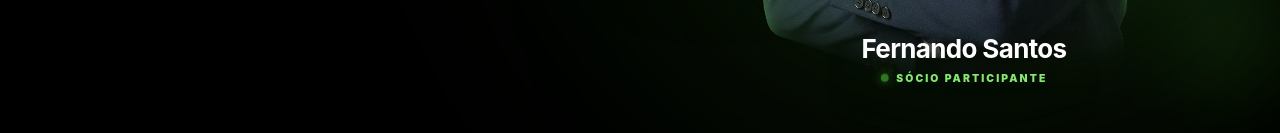
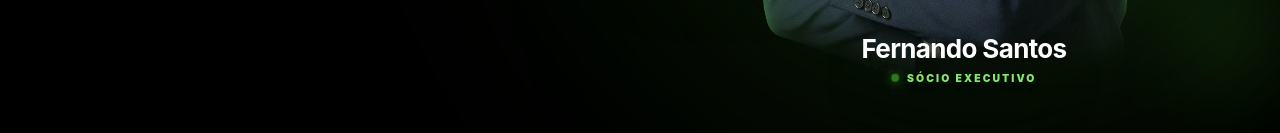
Before and after one commit to nandographs/landing-gfi, a React (Vite) app: page / in a window 1280 px wide. Shown: the part 667-800 px from the top of the page. Built offline with nearby package versions, Linux system fonts and the light colour scheme.

Commit message:
Atualizar referências para Sócio Executivo

```diff
--- a/components/FAQ.tsx
+++ b/components/FAQ.tsx
@@ -7,7 +7,7 @@ import { motion, AnimatePresence } from 'framer-motion';
 const faqData: FAQItem[] = [
   {
     question: "O que é o modelo SCP da GFI?",
-    answer: "A Sociedade em Conta de Participação (SCP) é um modelo jurídico sólido previsto no Código Civil. Nele, a GFI atua como Sócio Participante, sendo 100% responsável pela operação, riscos e gestão, enquanto você entra como Sócio Participante, aportando capital e participando dos lucros de forma direta e sem burocracia."
+    answer: "A Sociedade em Conta de Participação (SCP) é um modelo jurídico sólido previsto no Código Civil. Nele, a GFI atua como Sócio Executivo, sendo 100% responsável pela operação, riscos e gestão, enquanto você entra como Sócio Participante, aportando capital e participando dos lucros de forma direta e sem burocracia."
   },
   {
     question: "Preciso trabalhar ou gerir o negócio?",
--- a/components/Hero.tsx
+++ b/components/Hero.tsx
@@ -138,7 +138,7 @@ const Hero: React.FC = () => {
                     <p className="text-white font-bold text-xl tracking-tight mb-0.5 drop-shadow-2xl">Fernando Santos</p>
                     <div className="flex items-center justify-center gap-1.5">
                       <span className="w-1.5 h-1.5 bg-brand-500 rounded-full animate-pulse shadow-[0_0_8px_#5bde40]"></span>
-                      <p className="text-brand-400 text-[8px] font-black uppercase tracking-[0.2em] drop-shadow-md">Sócio Participante</p>
+                      <p className="text-brand-400 text-[8px] font-black uppercase tracking-[0.2em] drop-shadow-md">Sócio Executivo</p>
                     </div>
                   </motion.div>
                 </div>
--- a/components/Mentor.tsx
+++ b/components/Mentor.tsx
@@ -21,7 +21,7 @@ const Mentor: React.FC = () => {
           </div>
 
           <div className="w-full md:w-1/2 text-center md:text-left">
-            <h4 className="text-brand-500 font-bold uppercase tracking-widest text-sm mb-4">O Sócio Participante</h4>
+            <h4 className="text-brand-500 font-bold uppercase tracking-widest text-sm mb-4">O Sócio Executivo</h4>
             <h2 className="text-5xl lg:text-7xl font-bold tracking-tight text-white mb-6 leading-[1.1]">
               Vamos crescer <br />
               <span className="text-transparent bg-clip-text bg-gradient-to-r from-brand-300 via-brand-500 to-brand-600">
--- a/components/SCPSystem.tsx
+++ b/components/SCPSystem.tsx
@@ -8,7 +8,7 @@ const SCPSystem: React.FC = () => {
         {
             id: 1,
             text: "Capital investido com propósito;",
-            helperText: "O Sócio Participante realiza o investimento na GFI."
+            helperText: "O Sócio Executivo realiza o investimento na GFI."
         },
         {
             id: 2,
```
